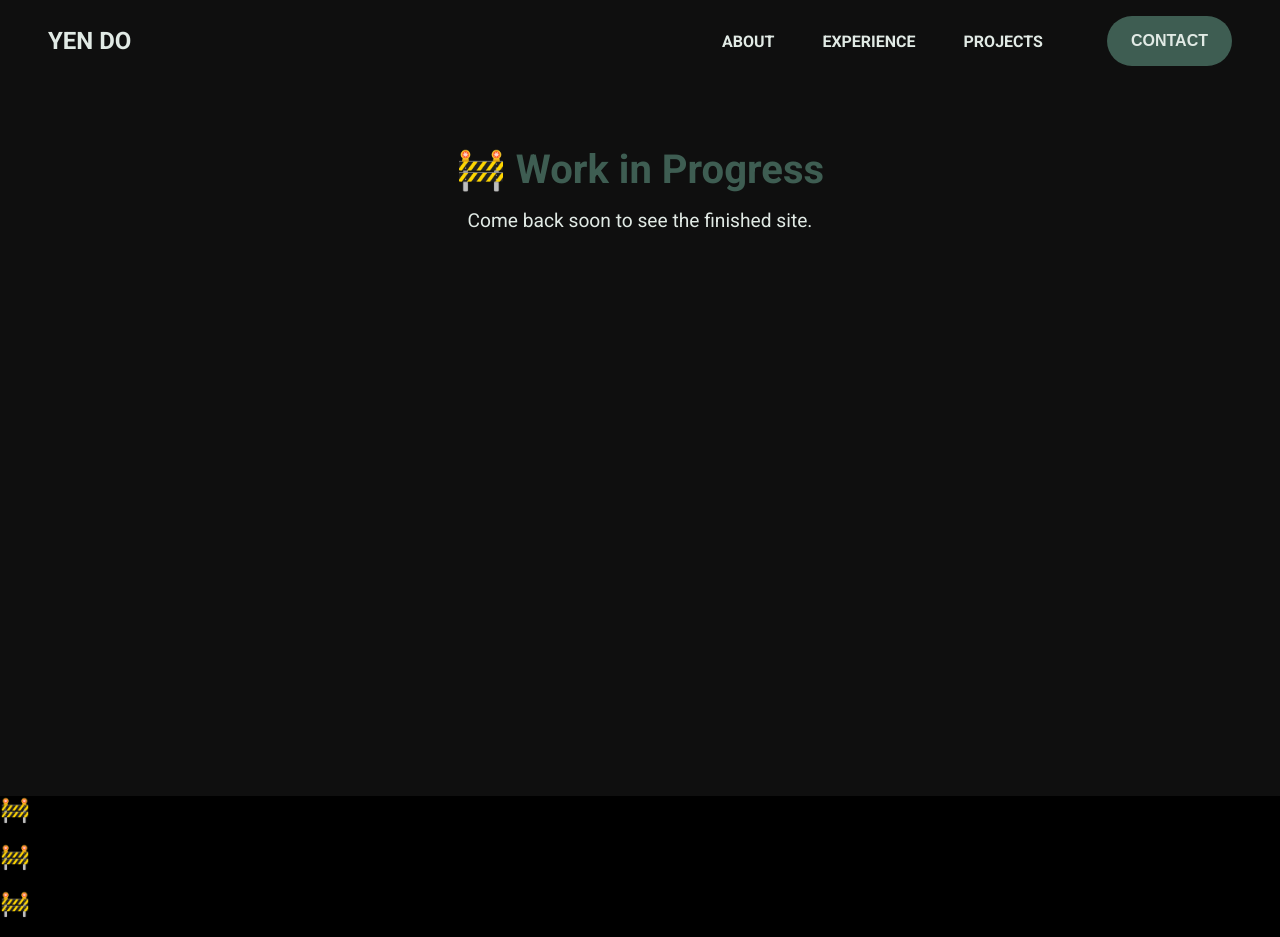
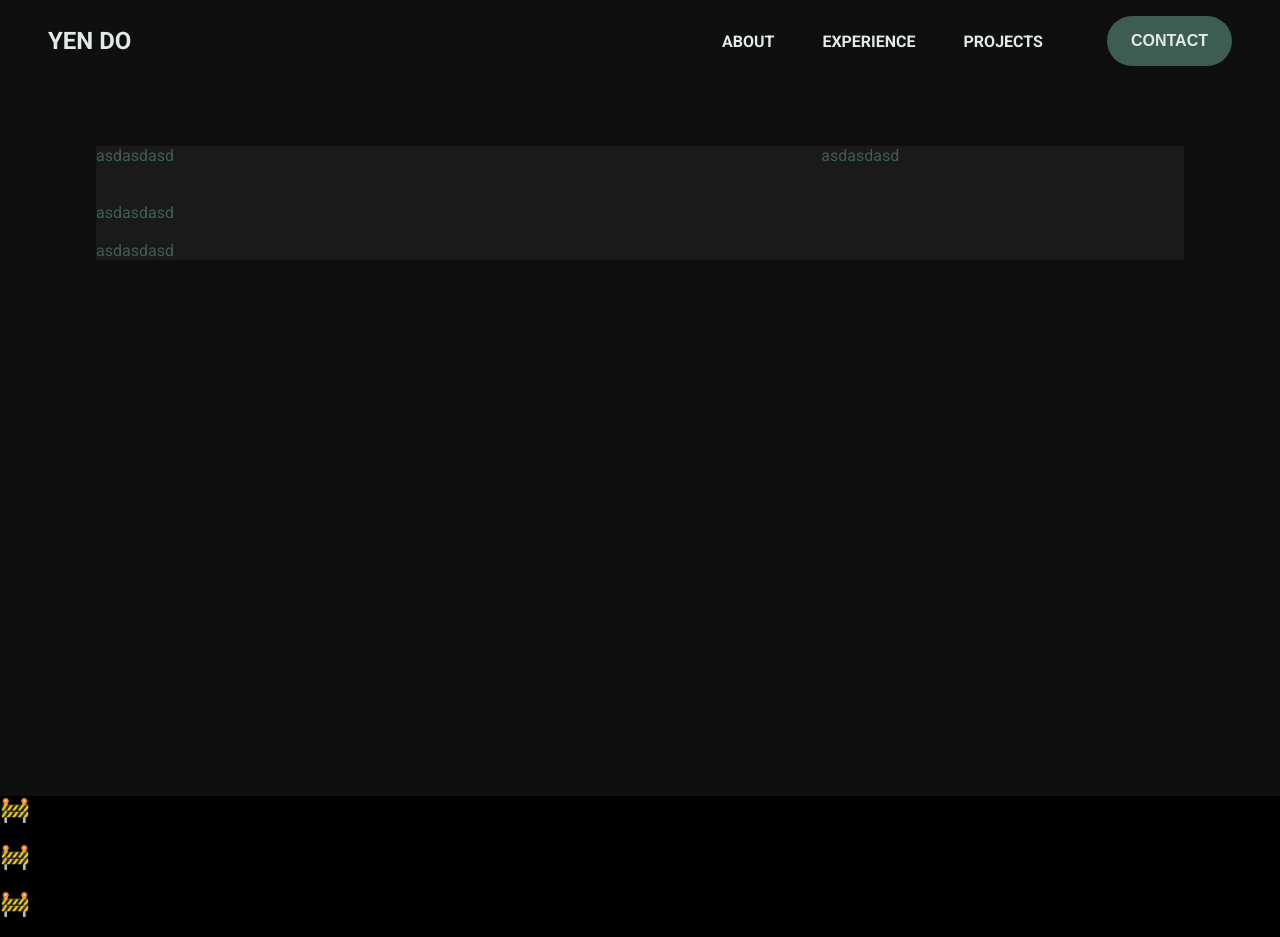
Before and after one commit to y00do/portfolio-angular, an Angular app: page / in a window 1280 px wide. Built offline with nearby package versions, Linux system fonts and the light colour scheme.

Commit message:
Redesign hero section layout and structure
Replaces placeholder text in the hero section with structured profile elements and updates the SCSS to use a grid-based layout for improved organization and styling.

```diff
--- a/src/app/main-page/sections/hero/hero.html
+++ b/src/app/main-page/sections/hero/hero.html
@@ -1,7 +1,12 @@
 <div class="hero">
 	<div class="hero-start">
-		<h1>🚧 Work in Progress</h1>
-		<p>Come back soon to see the finished site.</p>
+		<div class="profile">
+			<div class="greeting">asdasdasd</div>
+			<div class="call-to-action">asdasdasd</div>
+			<div class="professional-summary">asdasdasd</div>
+			<div class="skills-snapshot">asdasdasd</div>
+		</div>
+		<div class="top-project"></div>
 	</div>
 	<div class="hero-end"></div>
 </div>
--- a/src/app/main-page/sections/hero/hero.scss
+++ b/src/app/main-page/sections/hero/hero.scss
@@ -1,16 +1,39 @@
 .hero {
+    display: flex;
+    flex-direction: column;
+    align-items: center;
+
     .hero-start {
-        text-align: center;
+        width: 100%;
 
-        h1 {
-            font-size: 2.5rem;
-            margin-bottom: 1rem;
-            color: var(--primary);
-        }
+        .profile {
+            display: grid;
+            grid-template-areas:
+                "greeting call-to-action"
+                "professional-summary professional-summary"
+                "skills-snapshot skills-snapshot";
+            grid-template-columns: 2fr 1fr;
+            grid-template-rows: 3fr 2fr 1fr;
 
-        p {
-            font-size: 1.2rem;
-            color: var(--secondary);
+            > div {
+                background-color: var(--surface);
+            }
+
+            .greeting {
+                grid-area: greeting;
+            }
+
+            .call-to-action {
+                grid-area: call-to-action;
+            }
+
+            .professional-summary {
+                grid-area: professional-summary;
+            }
+
+            .skills-snapshot {
+                grid-area: skills-snapshot;
+            }
         }
     }
 }
```
